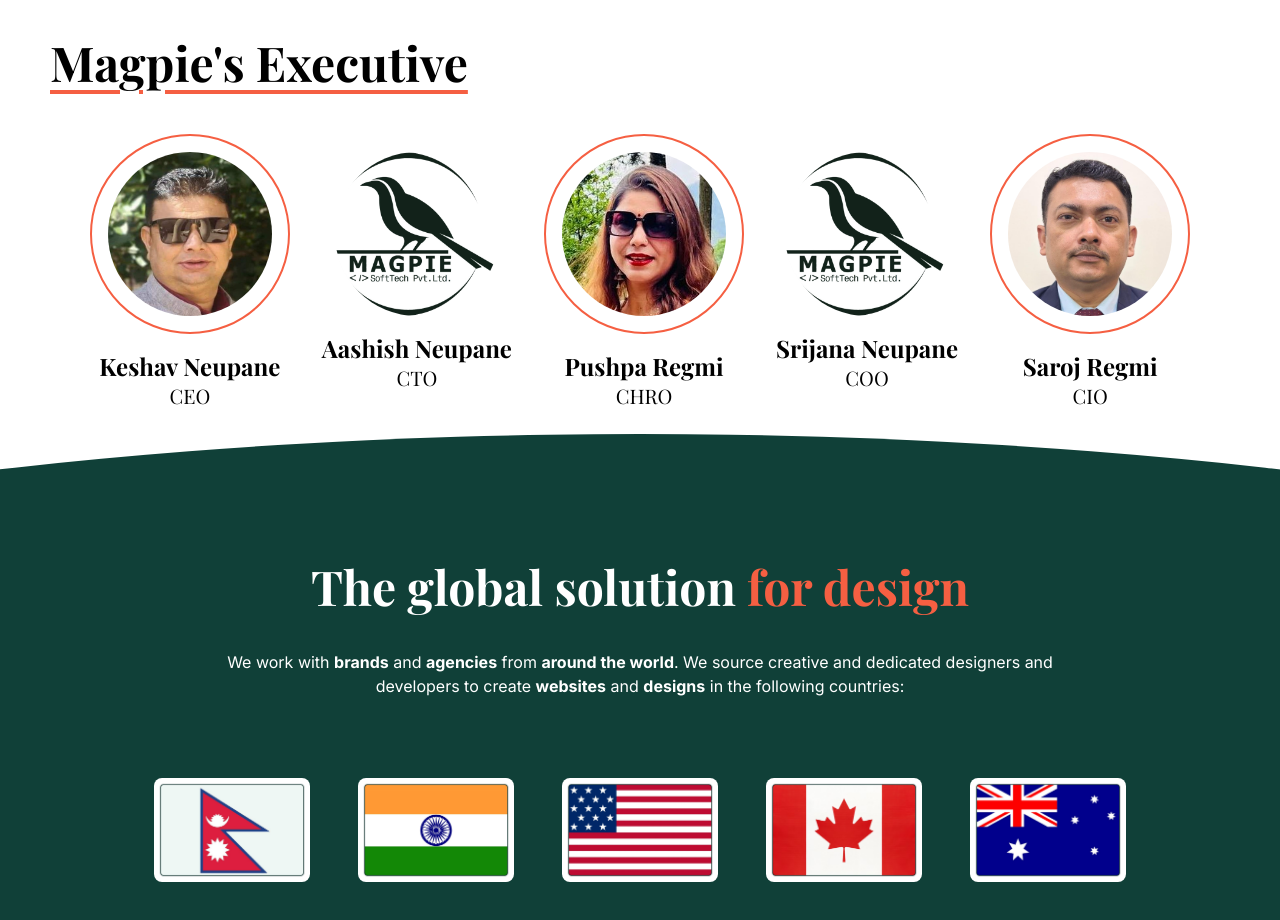
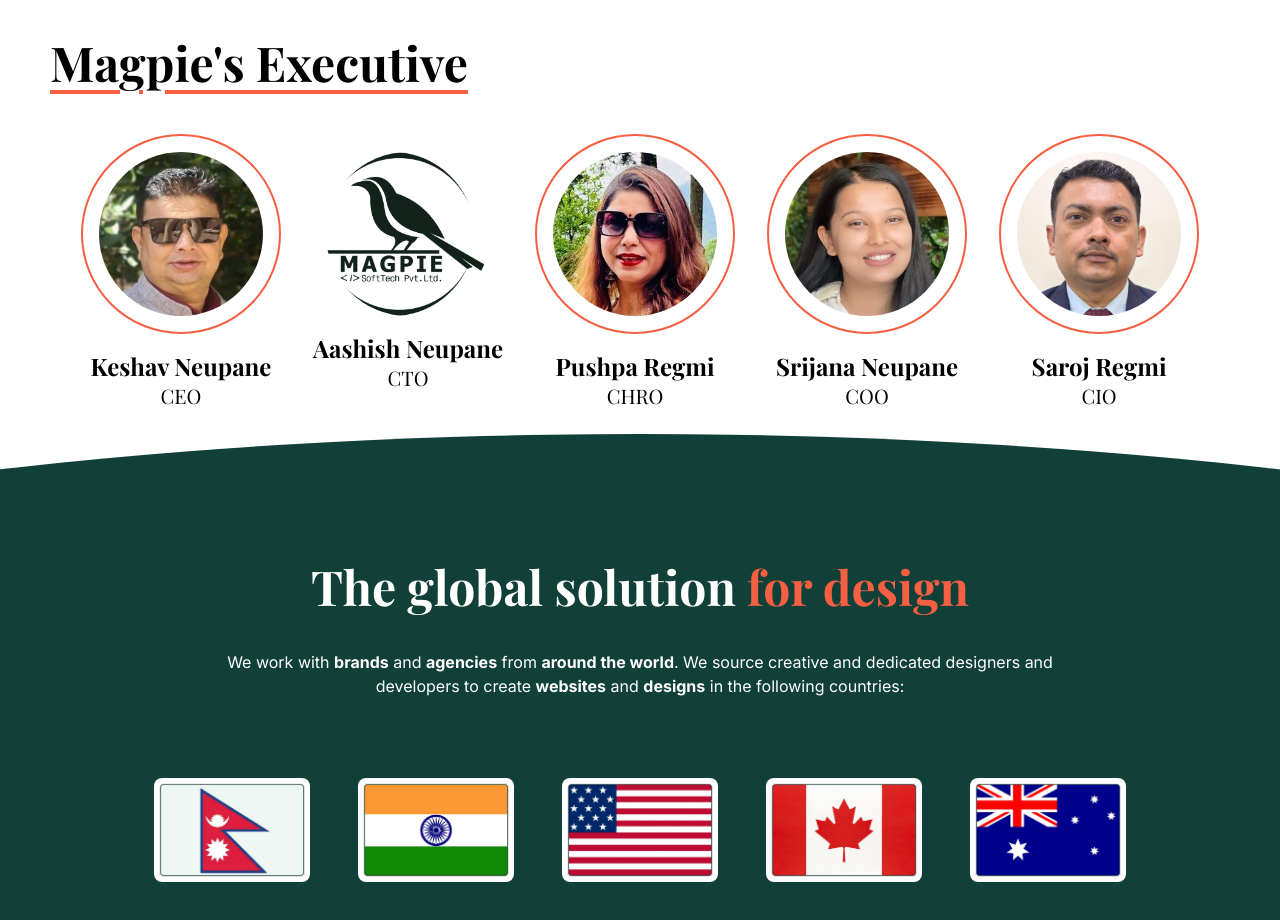
Before and after one commit to aashish-neu/magpie-softtech, a website built with Vite: page about-us.html in a window 1280 px wide. Shown: the part 2160-3080 px from the top of the page. Built offline with nearby package versions, Linux system fonts and the light colour scheme; a web font is replaced by a local one.

Commit message:
Update executive photo

```diff
--- a/about-us.html
+++ b/about-us.html
@@ -406,15 +406,15 @@
 
             <div class="person-wrap flex flex-col justify-center items-center">
               <figure
-                class="[&_img]:w-[164px] [&_img]:h-[164px] [&_img]:rounded-full mb-4"
+                class="[&_img]:w-[164px] [&_img]:h-[164px] [&_img]:rounded-full mb-4 border-2 rounded-full p-4 group transition-all border-accent hover:border-4"
               >
                 <img
-                  src="src/assets/images/magpie-brand-logo.png"
+                  src="src/assets/images/srijana-headshot.jpeg"
                   alt=""
                   width=""
                   height=""
                   loading="lazy"
-                  class="transition-all hover:scale-105"
+                  class="transition-all group-hover:scale-105 group-hover:shadow-sm group-hover:shadow-accent"
                 />
               </figure>
               <span class="text-2xl font-bold">Srijana Neupane</span>
```
Also changed, not shown: dist/about-us.html, dist/assets/main-CvWUj4tS.css (deleted), dist/assets/main-DJ3OZbod.css (added), dist/assets/main-IzEqd5iI.js (renamed from dist/assets/main-B2NjSHqp.js), dist/assets/saroj-regmi-headshot-vNtRFhe3.jpeg (added), dist/contact.html, dist/index.html, dist/services.html, src/assets/images/srijana-headshot.jpeg (added).
